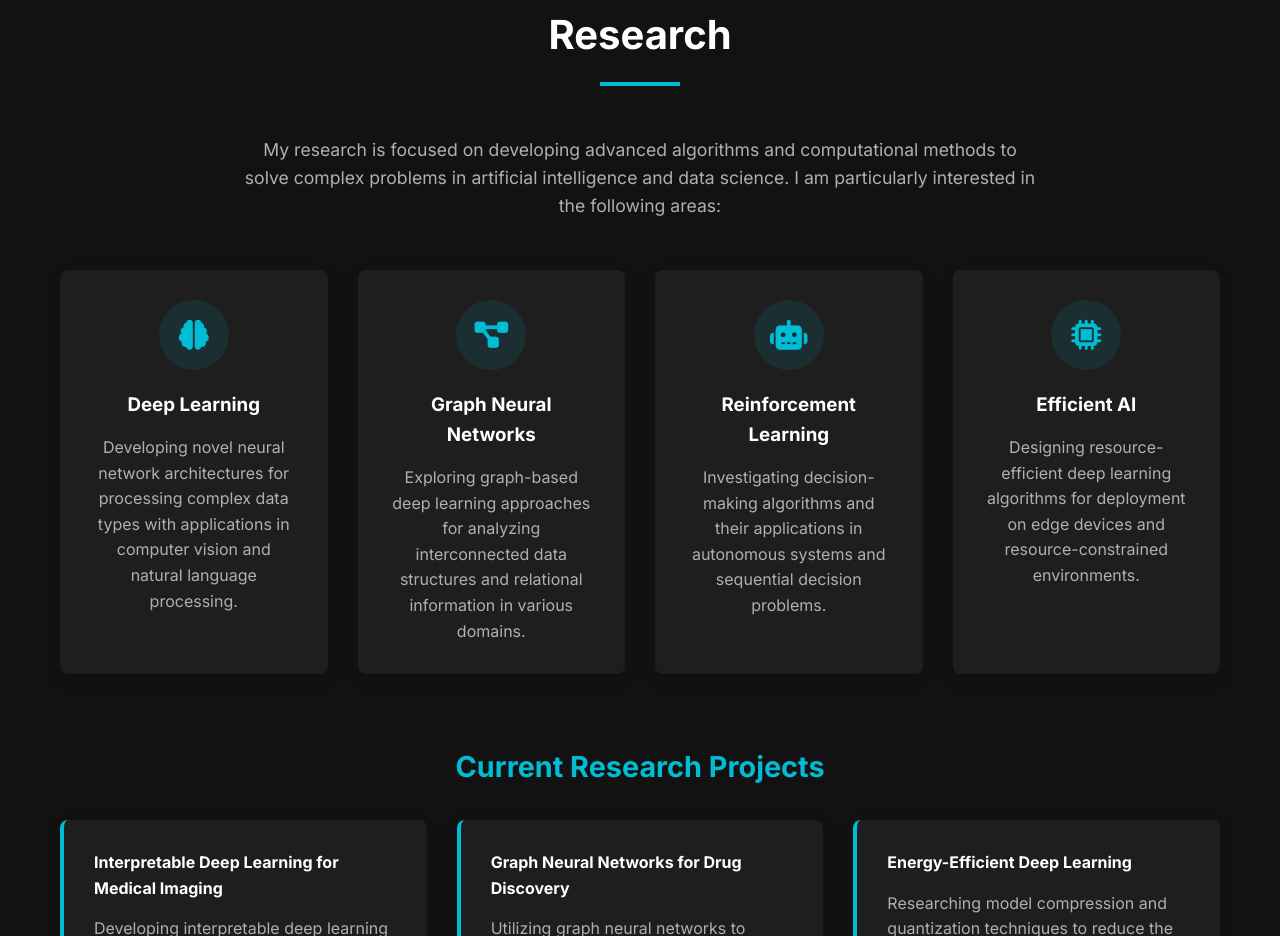
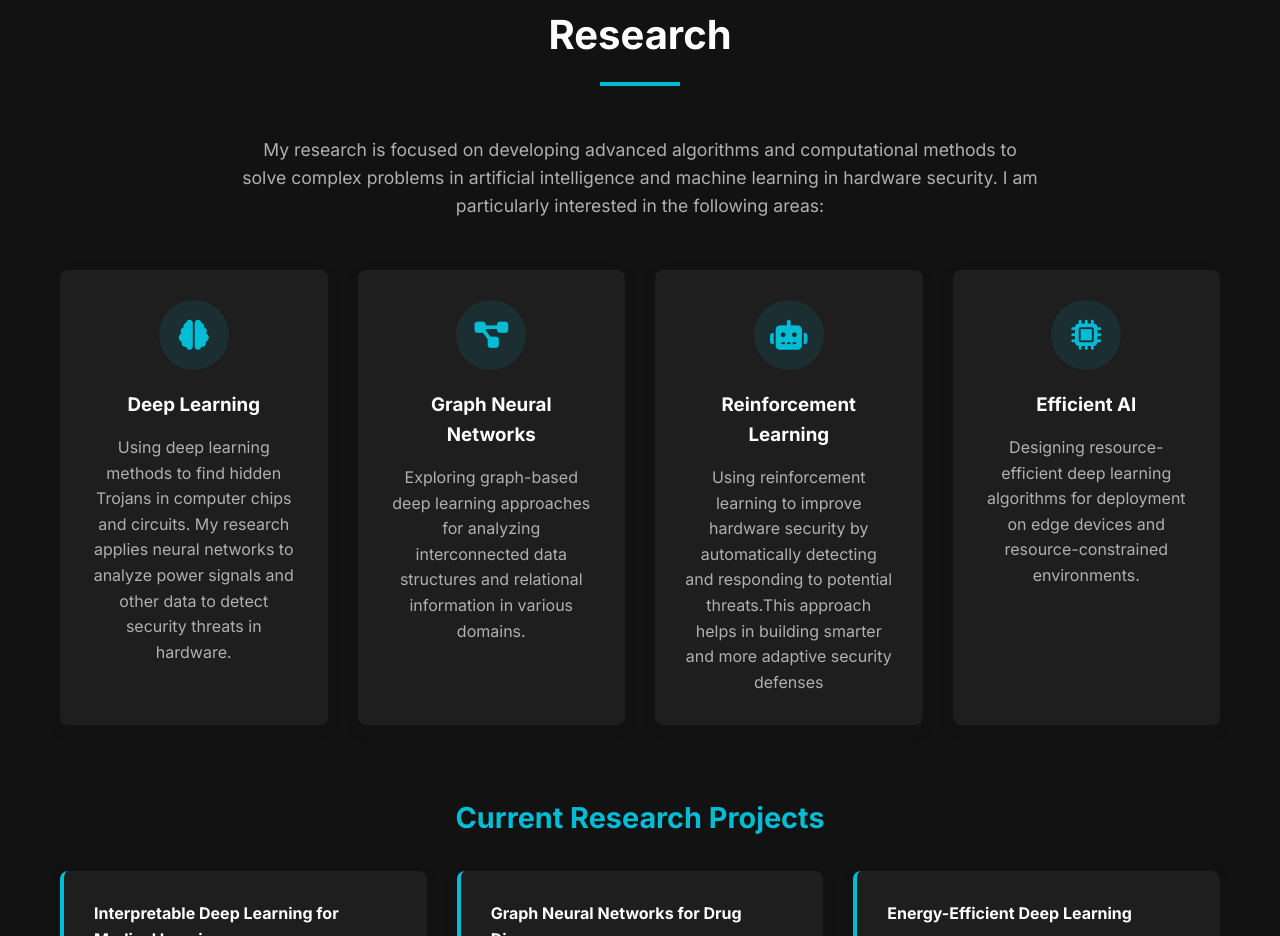
Before and after one commit to rohitabilashdobbali/rohitabilashdobbali.github.io, a plain HTML site: page index.html in a window 1280 px wide. Shown: the part 1266-2202 px from the top of the page. Drawn offline with Linux system fonts and the light colour scheme.

Commit message:
Update index.html

```diff
--- a/index.html
+++ b/index.html
@@ -129,7 +129,7 @@
                 <div class="underline"></div>
             </div>
             <div class="research-overview">
-                <p>My research is focused on developing advanced algorithms and computational methods to solve complex problems in artificial intelligence and data science. I am particularly interested in the following areas:</p>
+                <p>My research is focused on developing advanced algorithms and computational methods to solve complex problems in artificial intelligence and machine learning in hardware security. I am particularly interested in the following areas:</p>
             </div>
             <div class="research-areas">
                 <div class="research-area">
@@ -137,7 +137,7 @@
                         <i class="fas fa-brain"></i>
                     </div>
                     <h3>Deep Learning</h3>
-                    <p>Developing novel neural network architectures for processing complex data types with applications in computer vision and natural language processing.</p>
+                    <p>Using deep learning methods to find hidden Trojans in computer chips and circuits. My research applies neural networks to analyze power signals and other data to detect security threats in hardware.</p>
                 </div>
                 <div class="research-area">
                     <div class="research-icon">
@@ -151,7 +151,7 @@
                         <i class="fas fa-robot"></i>
                     </div>
                     <h3>Reinforcement Learning</h3>
-                    <p>Investigating decision-making algorithms and their applications in autonomous systems and sequential decision problems.</p>
+                    <p>Using reinforcement learning to improve hardware security by automatically detecting and responding to potential threats.This approach helps in building smarter and more adaptive security defenses</p>
                 </div>
                 <div class="research-area">
                     <div class="research-icon">
```
